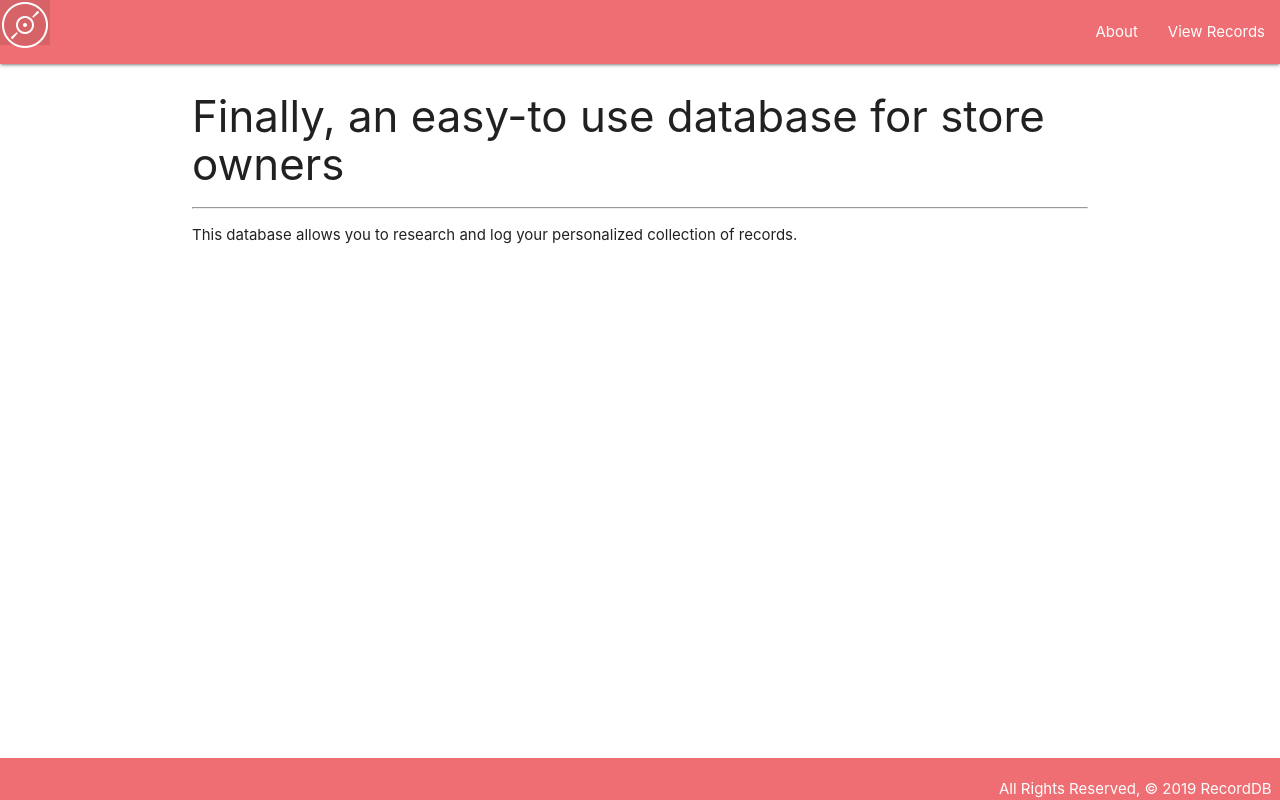
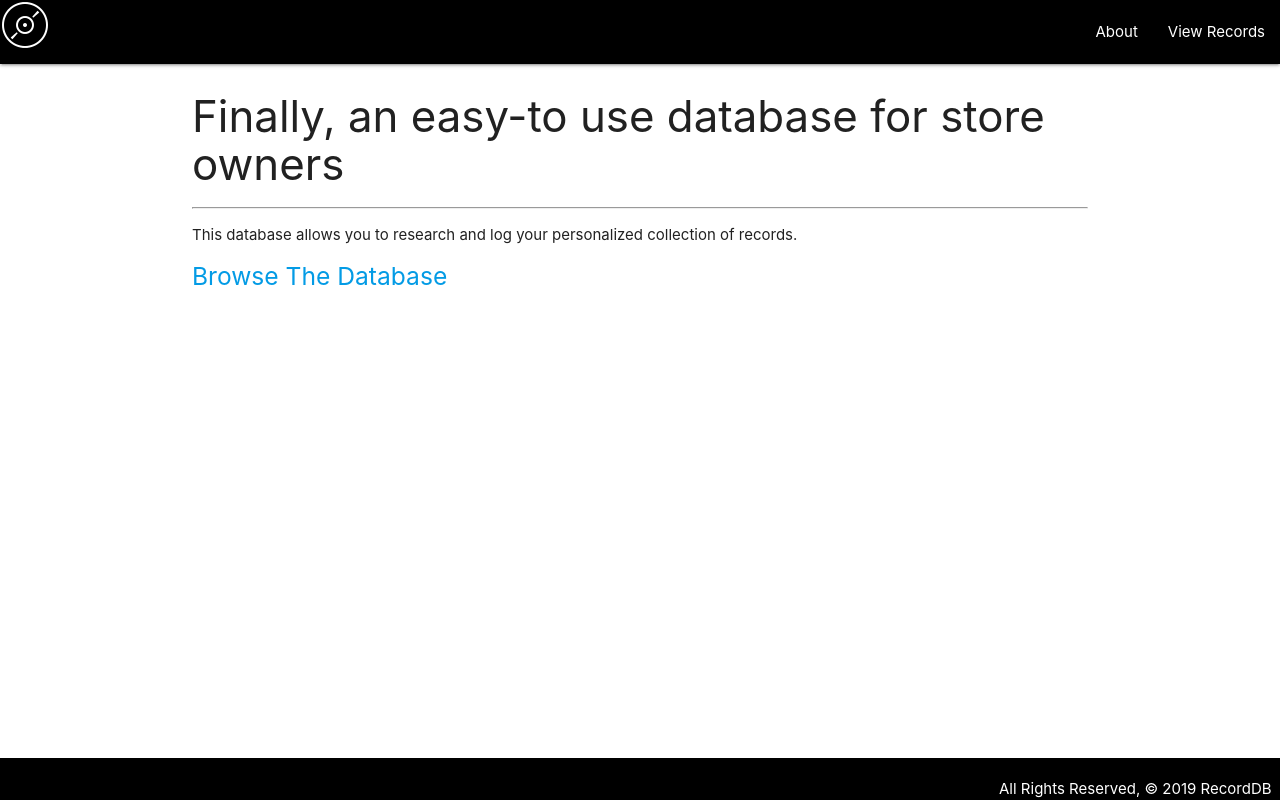
Before and after one commit to bonnyrivers/recordcollector, a Django app: page /about/ in a window 1280 px wide. Run offline with Django 3.2, Linux system fonts and the light colour scheme.

Commit message:
update cover art

```diff
--- a/main_app/templates/about.html
+++ b/main_app/templates/about.html
@@ -6,5 +6,5 @@
     <p>This database allows you to research and log
         your personalized collection of records.
     </p>
-
+    <h5><a href="/records">Browse The Database</a></h2>
 {% endblock %}
--- a/main_app/templates/base.html
+++ b/main_app/templates/base.html
@@ -11,11 +11,11 @@
     <link rel="stylesheet" type="text/css" href="{% static 'css/style.css' %}">
 </head>
 <body>
-    <header class="navbar-fixed">
-        <nav>
+    <header class="black navbar-fixed">
+        <nav class="black">
             <div class="nav-wrapper">
                 <ul>
-                    <li><a href="/" class="left brand-logo"><img src="{% static 'images/record-logo.png' %}"></a></li>
+                    <li><a href="/about" class="left brand-logo"><img src="{% static 'images/record-logo.png' %}"></a></li>
                 </ul>
                 <ul class="right">
                     <li><a href="/about">About</a></li>
@@ -29,7 +29,7 @@
         {% block content %}
         {% endblock %}
     </main>
-  	<footer class="page-footer">
+  	<footer class="black page-footer">
        <div class="right">All Rights Reserved, &copy; 2019 RecordDB &nbsp;</div>
     </footer>
 </body>
```
